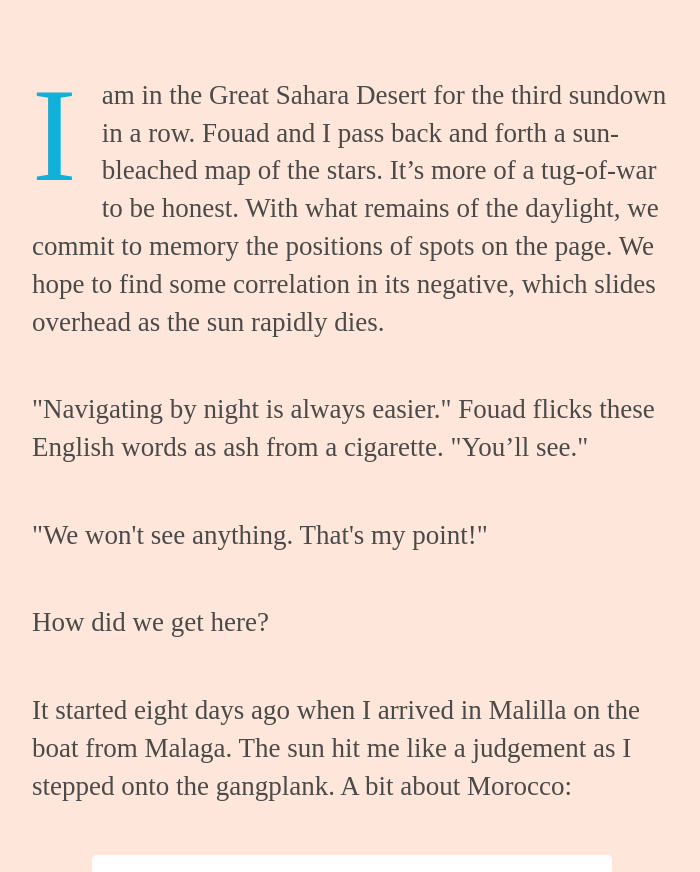
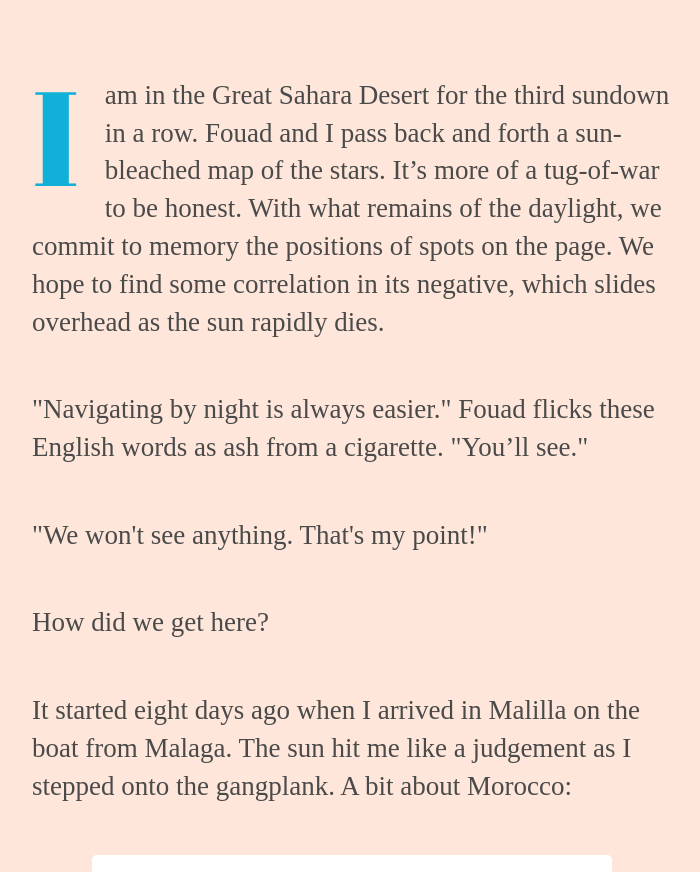
Before and after one commit to DanielDeanGithub/typography, a plain HTML site: page index.html in a window 1280 px wide. Shown: the part 1374-2246 px from the top of the page, without its empty margins (288-988 px from the left). Drawn offline with Linux system fonts and the light colour scheme; grey boxes are pictures that could not be loaded.

Commit message:
Linked to Abril Fatface, Work Sans and Merriweather Google fonts

```diff
--- a/index.html
+++ b/index.html
@@ -4,6 +4,9 @@
   <title>Morocco</title>
   <link rel="stylesheet" type="text/css" href="styles/reset.css">
   <link rel="stylesheet" type="text/css" href="styles/style.css">
+  <link rel="preconnect" href="https://fonts.googleapis.com">
+  <link rel="preconnect" href="https://fonts.gstatic.com" crossorigin>
+  <link href="https://fonts.googleapis.com/css2?family=Abril+Fatface&family=Merriweather:ital@0;1&family=Work+Sans:wght@400;500;800&display=swap" rel="stylesheet">
 </head>
 <body>
   <!-- Header -->
```
